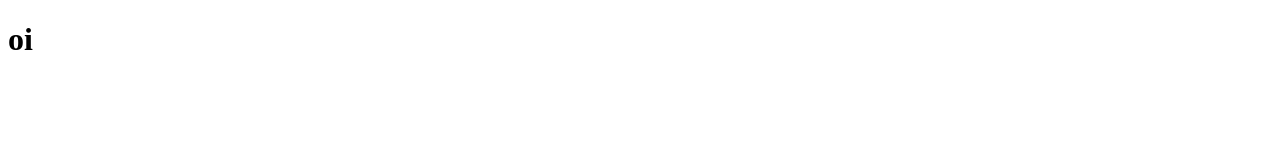
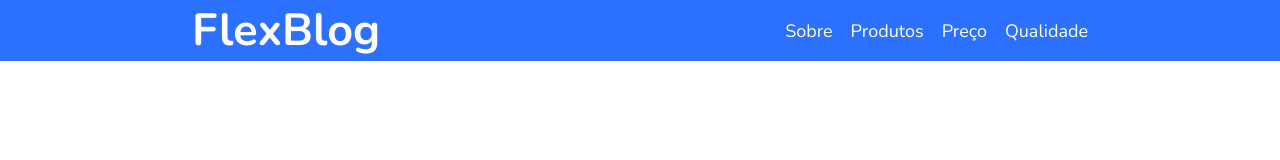
Before and after one commit to vitor-hoffmann/FlexBlog, a plain HTML site: page index.html in a window 1280 px wide. Drawn offline with nearby package versions, Linux system fonts and the light colour scheme.

Commit message:
feat: implementação do header

```diff
--- /dev/null
+++ b/css/header.css
@@ -0,0 +1,34 @@
+header div a{
+    text-decoration: none;
+    color: white;
+    font-size: 4.5rem;
+    font-weight: 700;
+}
+header nav a{
+    text-decoration: none;
+    color: white;
+    font-size: 1.8rem;
+    font-weight: 300;
+    transition: .3s;
+}
+header nav a:hover{
+    color: #002e91;
+    transition: .3s;
+}
+.div-header{
+    display: flex;
+    flex-wrap: wrap;
+    justify-content: space-between;
+    align-items: center;
+    width: 70%;
+}
+header nav{
+    display: flex;
+    gap: 1.8rem;
+    flex-wrap: wrap;
+}
+header{
+    display: flex;
+    justify-content: center;
+    background-color: #2c70ff;
+}
--- a/index.html
+++ b/index.html
@@ -3,9 +3,29 @@
 <head>
     <meta charset="UTF-8">
     <meta name="viewport" content="width=device-width, initial-scale=1.0">
+    <link rel="stylesheet" href="./styles.css">
+    <link rel="preconnect" href="https://fonts.googleapis.com">
+    <link rel="preconnect" href="https://fonts.gstatic.com" crossorigin>
+    <link href="https://fonts.googleapis.com/css2?family=Nunito:ital,wght@0,200..1000;1,200..1000&display=swap" rel="stylesheet">
     <title>FlexBlog</title>
 </head>
 <body>
-    <h1>oi</h1>
+
+    <header>
+        <div class="div-header">
+            <div>
+                <a href="#">FlexBlog</a>
+            </div>
+            <nav>
+                <a href="#">Sobre</a>
+                <a href="#">Produtos</a>
+                <a href="#">Preço</a>
+                <a href="#">Qualidade</a>
+            </nav>
+        </div>
+    </header>
+
+
+
 </body>
 </html>
--- /dev/null
+++ b/styles.css
@@ -0,0 +1,10 @@
+@import "./css/header.css";
+
+body, h1, h2, h3 {
+    margin: 0;
+    padding: 0;
+    font-family: "Nunito", Helvetica, Arial, sans-serif;
+}
+html{
+    font-size: 62.5%;
+}
```
Also changed, not shown: assets/produtos1.jpg (added), assets/produtos2.jpg (added), assets/produtos3.jpg (added), assets/sobre1.jpg (added), assets/sobre2.jpg (added).
